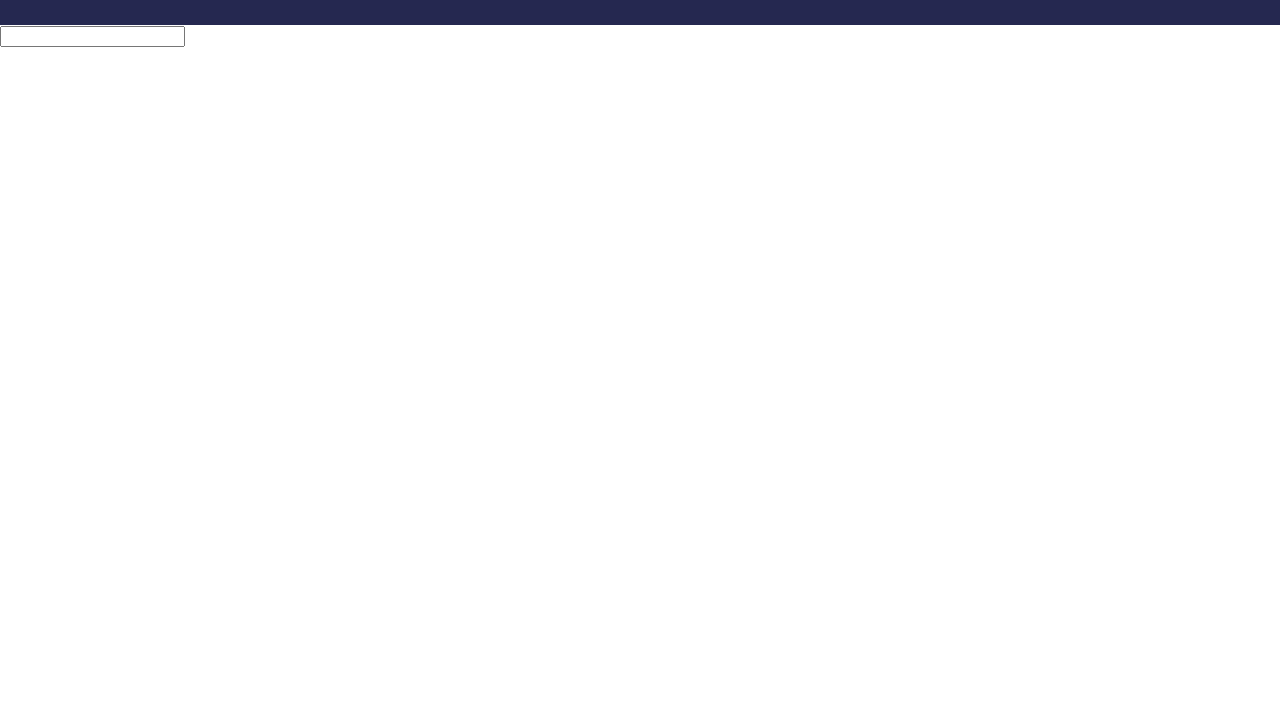
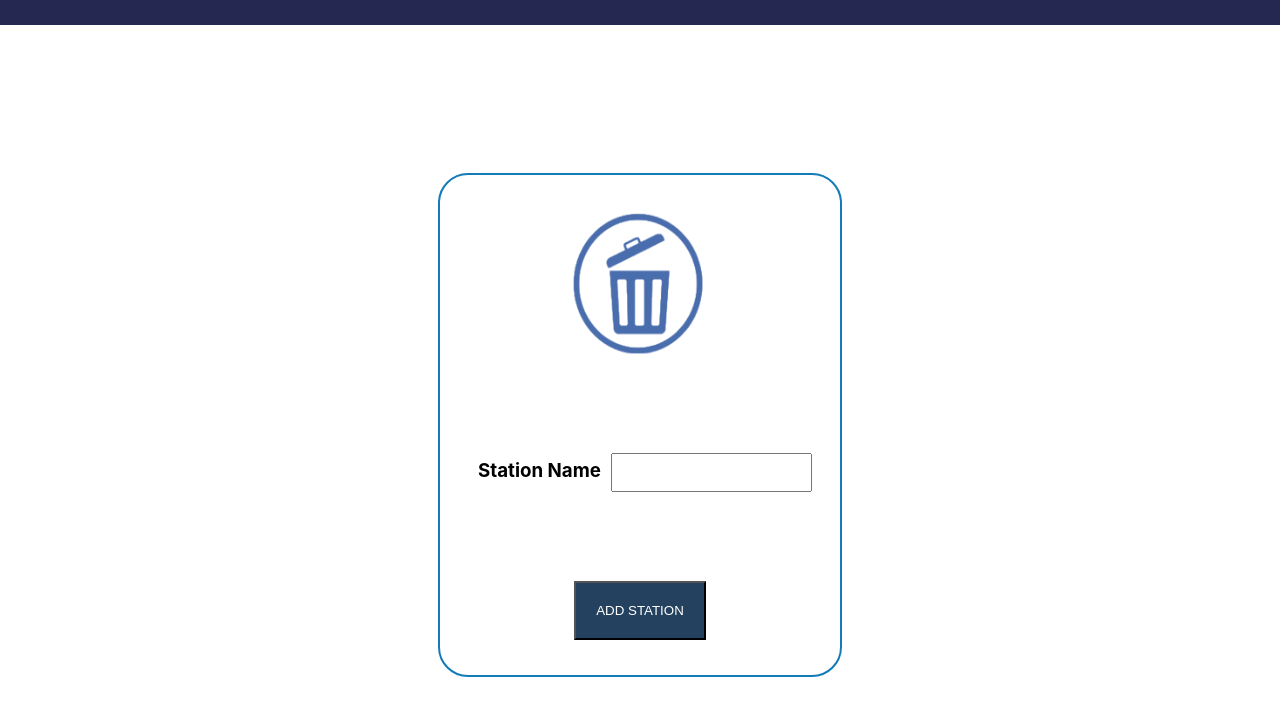
Before and after one commit to moniwm/Railspot.Frontend, a React app in the folder railspot/: page /AddRoute in a window 1280 px wide. Shown: the part 55-770 px from the top of the page. Built offline with nearby package versions, Linux system fonts and the light colour scheme.

```diff
--- a/railspot/src/AddRoute.js
+++ b/railspot/src/AddRoute.js
@@ -1,18 +1,53 @@
-import React from 'react';
+import React, {useState} from 'react';
 import Nav from "./Nav";
+import "./Admin.css";
+import DeleteImage from "./images/deleteRoute.png"
+
 
 export default function AddRoute(){
+
+    const [input, setInput] = useState();
+
+    const updateInput = e =>{
+        setInput (e.target.value);
+    }
+
+    const postStation = e =>{
+        e.preventDefault();
+        // var init={
+        //     method: 'POST',
+        //     mode: 'no-cons',
+        // };
+        fetch(`http://localhost:8080/RailSpot.BackEnd/api/admin/new-station?name=${input}`, {method: 'POST', mode:'no-cors'})
+        .then(function(response){
+            console.log(response);
+        });
+    }
+
     return(
 
         <div>
             <Nav />
+            <div className="Page">
+                <section className="Box">
+                    <img src={DeleteImage}></img>
 
-            <input></input>
+                    <div>
+                        <h3 className="RouteText" >Station Name</h3>
+                        <input onChange={updateInput} className="RouteInput" type="text"></input>
+                    </div>
 
+                    <form onSubmit={postStation}>
 
+                        <button type="submit" className="RouteButton">ADD STATION</button>
+
+                    </form>
+
+                </section>
+
+            </div>
 
         </div>
 
-
     )
 }
--- a/railspot/src/Admin.css
+++ b/railspot/src/Admin.css
@@ -9,7 +9,7 @@
 
 .Box {
     height: 500px;
-    width: 300px;
+    width: 400px;
     background-color: white;
     border-color: rgb(19, 123, 184);
     border-width: 2px;
```
